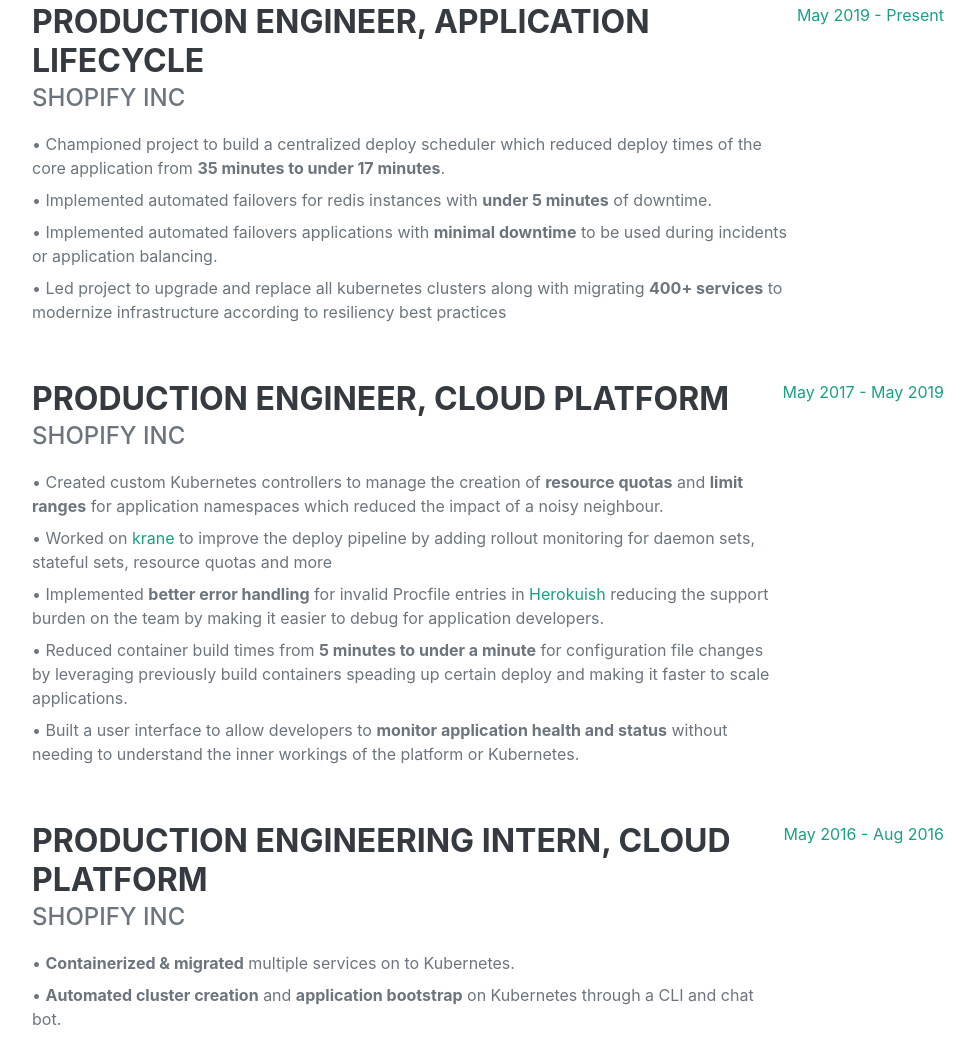
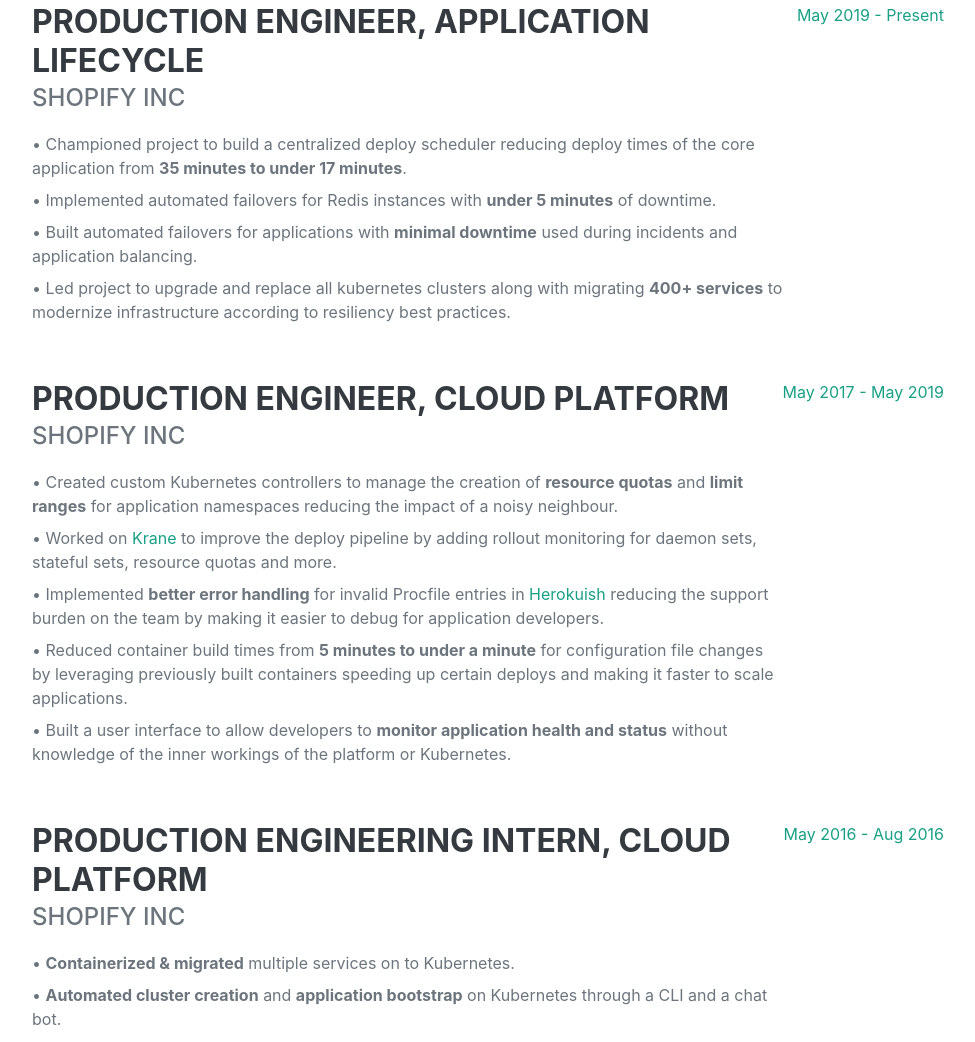
Before and after one commit to karanthukral/karanthukral.github.io, a plain HTML site: page index.html in a window 1280 px wide. Shown: the part 993-2035 px from the top of the page, without its empty margins (288-1263 px from the left). Drawn offline with nearby package versions, Linux system fonts and the light colour scheme; a web font is replaced by a local one.

Commit message:
Improvements

```diff
--- a/index.html
+++ b/index.html
@@ -46,7 +46,7 @@
                     </div>
                     <p class="lead mb-5">I am currently a Production Engineer at Shopify in Ottawa, Canada. Besides Production Engineering I have extensive experience web development and some experience in iOS development.
                         I graduated from the Systems Design Engineering program from the University of Waterloo.</p>
-                    <p class="lead mb-5">In my free time I am an aspiring photographer and a chef with an obsession for a good cup of coffee and a pint of beer.</p>
+                    <p class="lead mb-5">In my free time I am an aspiring photographer and a chef with an appreciation for a good cup of coffee and a pint of beer.</p>
                     <div class="social-icons">
                         <a class="social-icon" href="https://www.linkedin.com/in/thukralk" target="_blank"><i class="fab fa-linkedin-in"></i></a>
                         <a class="social-icon" href="https://www.github.com/karanthukral" target="_blank"><i class="fab fa-github"></i></a>
@@ -64,10 +64,10 @@
                         <div class="flex-grow-1">
                             <h3 class="mb-0">Production Engineer, Application Lifecycle</h3>
                             <div class="subheading mb-3">Shopify Inc</div>
-                            <p class="mb-2">• Championed project to build a centralized deploy scheduler which reduced deploy times of the core application from <b>35 minutes to under 17 minutes</b>.</p>
-                            <p class="mb-2">• Implemented automated failovers for redis instances with <b>under 5 minutes</b> of downtime.</p>
-                            <p class="mb-2">• Implemented automated failovers applications with <b>minimal downtime</b> to be used during incidents or application balancing.</p>
-                            <p class="mb-2">• Led project to upgrade and replace all kubernetes clusters along with migrating <b>400+ services</b> to modernize infrastructure according to resiliency best practices</p>
+                            <p class="mb-2">• Championed project to build a centralized deploy scheduler reducing deploy times of the core application from <b>35 minutes to under 17 minutes</b>.</p>
+                            <p class="mb-2">• Implemented automated failovers for Redis instances with <b>under 5 minutes</b> of downtime.</p>
+                            <p class="mb-2">• Built automated failovers for applications with <b>minimal downtime</b> used during incidents and application balancing.</p>
+                            <p class="mb-2">• Led project to upgrade and replace all kubernetes clusters along with migrating <b>400+ services</b> to modernize infrastructure according to resiliency best practices.</p>
                         </div>
                         <div class="flex-shrink-0"><span class="text-primary">May 2019 - Present</span></div>
                     </div>
@@ -75,11 +75,11 @@
                         <div class="flex-grow-1">
                             <h3 class="mb-0">Production Engineer, Cloud Platform</h3>
                             <div class="subheading mb-3">Shopify Inc</div>
-                            <p class="mb-2">• Created custom Kubernetes controllers to manage the creation of <b>resource quotas</b> and <b>limit ranges</b> for application namespaces which reduced the impact of a noisy neighbour.</p>
-                            <p class="mb-2">• Worked on <a href="https://github.com/Shopify/krane" target="_blank">krane</a> to improve the deploy pipeline by adding rollout monitoring for daemon sets, stateful sets, resource quotas and more</p>
+                            <p class="mb-2">• Created custom Kubernetes controllers to manage the creation of <b>resource quotas</b> and <b>limit ranges</b> for application namespaces reducing the impact of a noisy neighbour.</p>
+                            <p class="mb-2">• Worked on <a href="https://github.com/Shopify/krane" target="_blank">Krane</a> to improve the deploy pipeline by adding rollout monitoring for daemon sets, stateful sets, resource quotas and more.</p>
                             <p class="mb-2">• Implemented <b>better error handling</b> for invalid Procfile entries in <a href="https://github.com/gliderlabs/herokuish" target="_blank">Herokuish</a> reducing the support burden on the team by making it easier to debug for application developers.</p>
-                            <p class="mb-2">• Reduced container build times from <b>5 minutes to under a minute</b> for configuration file changes by leveraging previously build containers speading up certain deploy and making it faster to scale applications.</p>
-                            <p class="mb-2">• Built a user interface to allow developers to <b>monitor application health and status</b> without needing to understand the inner workings of the platform or Kubernetes.</p>
+                            <p class="mb-2">• Reduced container build times from <b>5 minutes to under a minute</b> for configuration file changes by leveraging previously built containers speeding up certain deploys and making it faster to scale applications.</p>
+                            <p class="mb-2">• Built a user interface to allow developers to <b>monitor application health and status</b> without knowledge of the inner workings of the platform or Kubernetes.</p>
                         </div>
                         <div class="flex-shrink-0"><span class="text-primary">May 2017 - May 2019</span></div>
                     </div>
@@ -88,7 +88,7 @@
                             <h3 class="mb-0">Production Engineering Intern, Cloud Platform</h3>
                             <div class="subheading mb-3">Shopify Inc</div>
                             <p class="mb-2">• <b>Containerized & migrated</b> multiple services on to Kubernetes.</p>
-                            <p class="mb-2">• <b>Automated cluster creation</b> and <b>application bootstrap</b> on Kubernetes through a CLI and chat bot.</p>
+                            <p class="mb-2">• <b>Automated cluster creation</b> and <b>application bootstrap</b> on Kubernetes through a CLI and a chat bot.</p>
                         </div>
                         <div class="flex-shrink-0"><span class="text-primary">May 2016 - Aug 2016</span></div>
                     </div>
```
